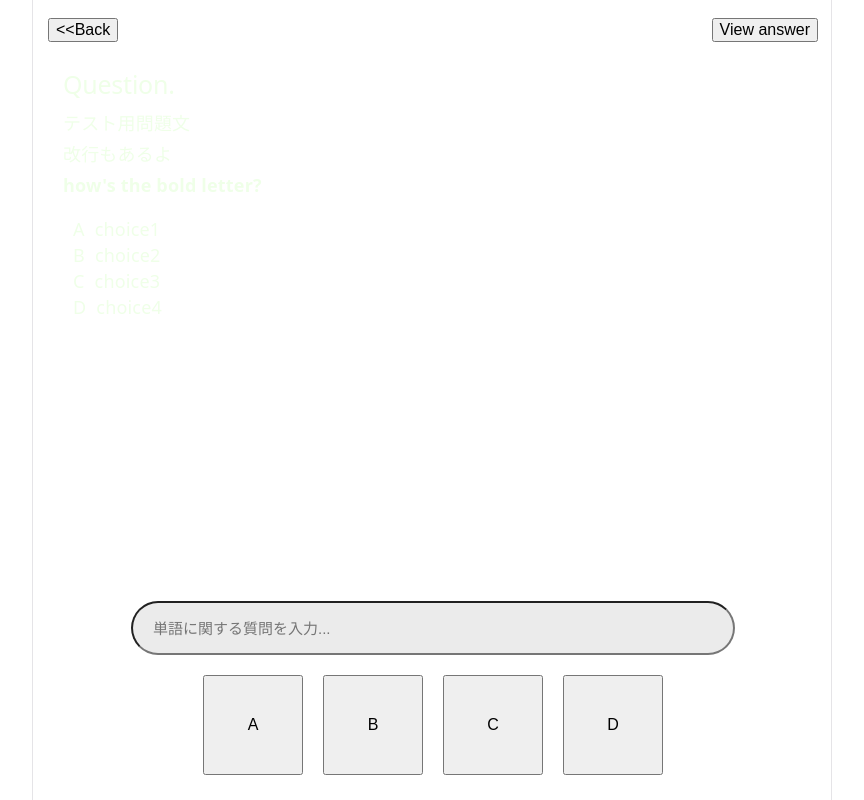
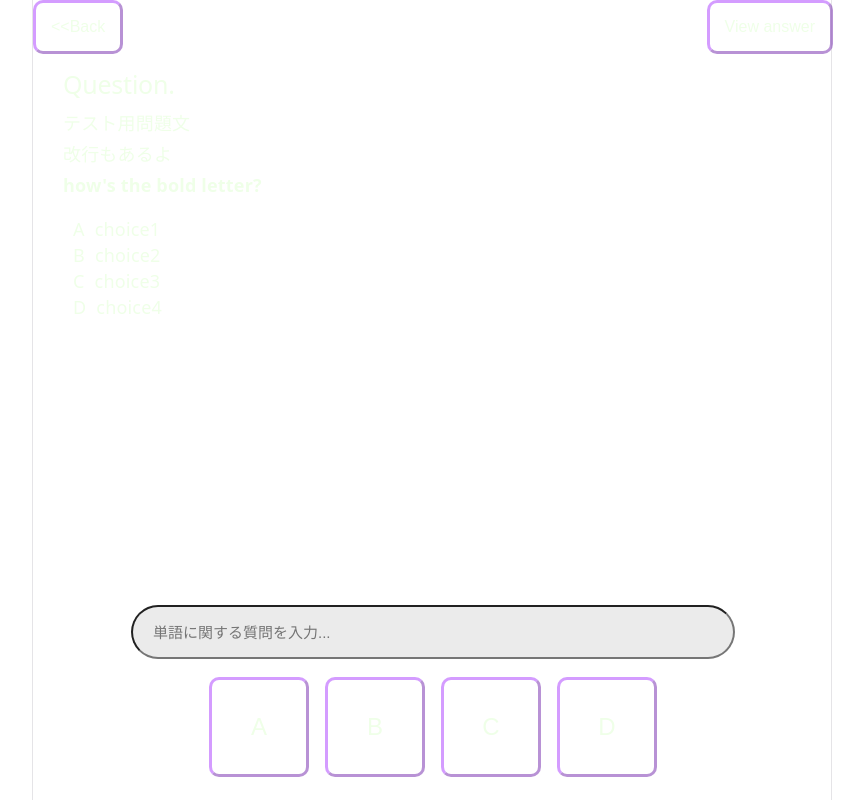
Before and after one commit to Luhito/Ruid.AI, a React (Vite) app in the folder frontend/: page /question in a window 1280 px wide. Shown: the whole page, without its empty margins (208-1072 px from the left). Built offline with nearby package versions, Linux system fonts and the light colour scheme.

Commit message:
QuestionPageの仕組みができた

```diff
--- a/frontend/src/assets/pages/question/QuestionPage.logic.ts
+++ b/frontend/src/assets/pages/question/QuestionPage.logic.ts
@@ -1,19 +1,21 @@
 import { useNavigate } from 'react-router-dom';
 import { useTranslation } from 'react-i18next';
-import type { QuestionPageActions } from './QuestionPage.state';
+import type { QuestionPageState } from './QuestionPage.state';
 
-export const useQuestionPageLogic = (actions: QuestionPageActions) => {
+export const useQuestionPageLogic = (states: QuestionPageState) => {
     const navigate = useNavigate();
     const { t } = useTranslation("question");
     const correct_answer_index = 1;
 
     const onClick_viewAnswer = () => {
+        if (states.isOpenAnswer) return;
+
         // 確認メッセージ表示
         if (!confirm(t('view answer message'))) {
             return;
         }
 
-        actions.setOpenAnswer(true);
+        states.setOpenAnswer(true);
     }
 
     const onClick_back = () => {
@@ -21,7 +23,9 @@ export const useQuestionPageLogic = (actions: QuestionPageActions) => {
     }
 
     const onClick_answer = (index: number) => {
-        actions.setOpenAnswer(true);
+        if (states.isOpenAnswer) return;
+
+        states.setOpenAnswer(true);
         if (index === correct_answer_index) {
             alert("correct");
         }
--- a/frontend/src/assets/pages/question/QuestionPage.module.css
+++ b/frontend/src/assets/pages/question/QuestionPage.module.css
@@ -7,10 +7,17 @@ header {
 }
 
 .header-buttons {
-  margin-top: env(safe-area-inset-top);
-  padding: 15px 15px;
+  margin: env(safe-area-inset-top);
   display: flex;
   justify-content: space-between;
+}
+
+.button-back {
+  padding: 15px;
+}
+
+.button-show-description {
+  padding: 15px;
 }
 
 main {
@@ -86,5 +93,6 @@ footer {
   max-width: 100px;
   aspect-ratio: 1 / 1;
   max-height: 100px;
-  margin: min(calc(100% / 40), 10px);
+  margin: 8px;
+  font-size: 3vh;
 }
--- a/frontend/src/assets/pages/question/QuestionPage.state.ts
+++ b/frontend/src/assets/pages/question/QuestionPage.state.ts
@@ -5,13 +5,10 @@ export const useQuestionPageState = () => {
 
     return {
         states : {
-            isOpenAnswer
-        },
-        actions: {
+            isOpenAnswer,
             setOpenAnswer
         }
     }
 }
 
 export type QuestionPageState = ReturnType<typeof useQuestionPageState>["states"];
-export type QuestionPageActions = ReturnType<typeof useQuestionPageState>["actions"];
--- a/frontend/src/assets/pages/question/QuestionPage.tsx
+++ b/frontend/src/assets/pages/question/QuestionPage.tsx
@@ -7,8 +7,8 @@ import { Line } from '@/shared-components/Line'
 
 const QuestionPage = () => {
     const { t } = useTranslation("question");
-    const { states, actions } = useQuestionPageState();
-    const { logics } = useQuestionPageLogic(actions);
+    const { states } = useQuestionPageState();
+    const { logics } = useQuestionPageLogic(states);
 
     const testArr = ['A', 'B', 'C', 'D'];
     const testArr2 = ['choice1', 'choice2', 'choice3', 'choice4'];
@@ -22,7 +22,7 @@ const QuestionPage = () => {
                 <div className={styles["header-buttons"]}>
                     {/**「戻る」ボタン */}
                     <div>
-                        <button onClick={logics.onClick_back}>
+                        <button className={styles["button-back"]} onClick={logics.onClick_back}>
                             {"<<"}
                             {t('back')}
                         </button>
@@ -30,7 +30,7 @@ const QuestionPage = () => {
 
                     {/**「解説を見る」ボタン  */}
                     <span className={styles["header-buttons-right"]}>
-                        <button onClick={() => logics.onClick_viewAnswer()}>
+                        <button className={styles["button-show-description"]} onClick={() => logics.onClick_viewAnswer()}>
                             {t('view answer')}
                         </button>
                     </span>
--- a/frontend/src/index.css
+++ b/frontend/src/index.css
@@ -112,4 +112,10 @@ code {
 button {
   font-size: 16px;
   padding: 8px, 12px;
+  background-color: transparent;
+  border-color: var(--accent-border);
+  border-width: 3px;
+  color: var(--text);
+  border-radius: 10px;
+  cursor: pointer;
 }
```
